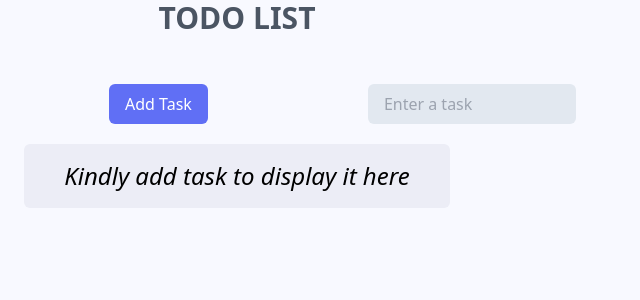
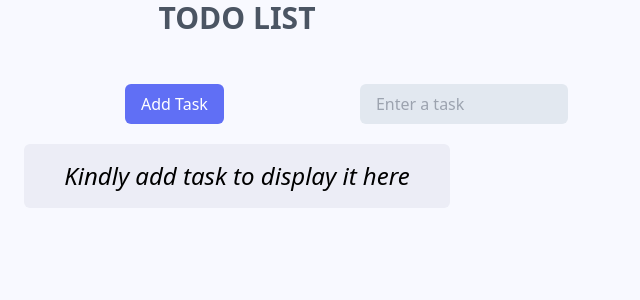
Before and after one commit to JeffDanielle/todo-list, a React (Vite) app: page / in a window 1280 px wide. Shown: the top 300 px of the page, without its empty margins (403-1043 px from the left). Built offline with nearby package versions, Linux system fonts and the light colour scheme.

Commit message:
fixing spacing

```diff
--- a/src/components/Form.jsx
+++ b/src/components/Form.jsx
@@ -20,9 +20,9 @@ const FormAdd = ({ handleAdd }) => {
         setTask('')
     }
     return (
-        <div className="relative lg:left-[41rem] top-15 px-4 py-2 rounded-md text-white">
+        <div className="relative lg:left-[40.5rem] top-15 px-4 py-2 rounded-md text-white">
             <form onSubmit={handleSubmit}>
-                <button className="relative bg-[#606FF5] lg:right-[10rem] px-4 py-2 rounded-md text-white">Add Task</button>
+                <button className="relative bg-[#606FF5] lg:right-[8.5rem] px-4 py-2 rounded-md text-white">Add Task</button>
                 <input type="text" value={task} onChange={(e) => setTask(e.target.value)} className="bg-slate-200 rounded-md w-1/6 indent-2 p-2 text-black" placeholder="Enter a task" />
             </form>
         </div>
```
